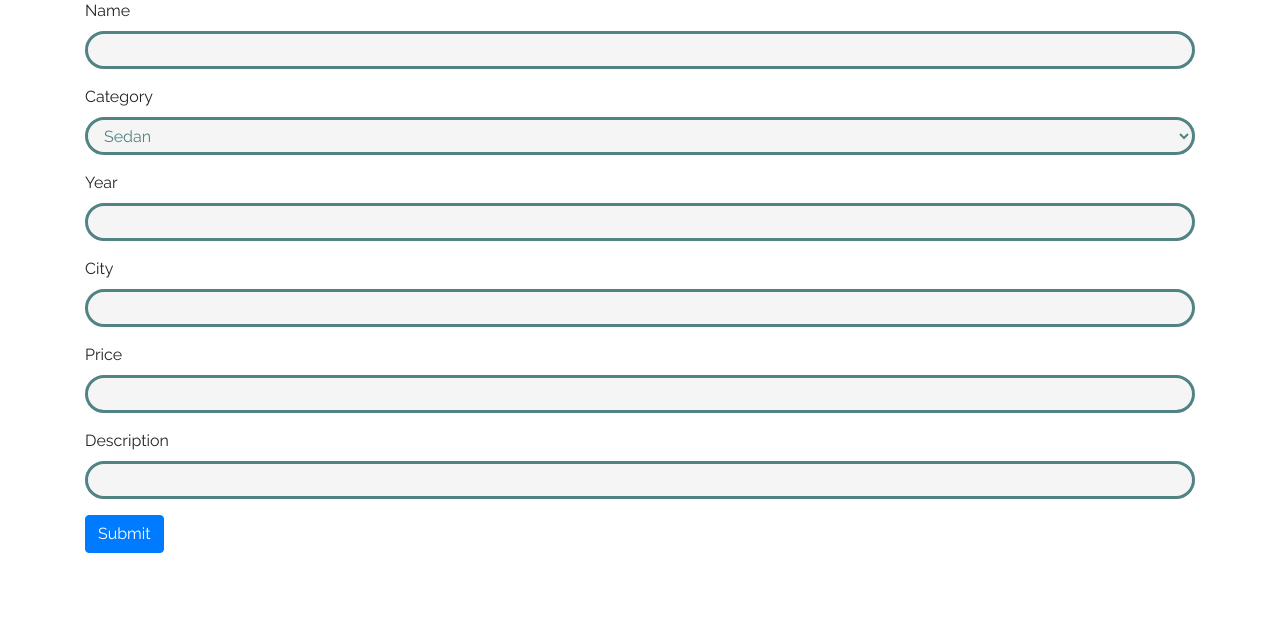
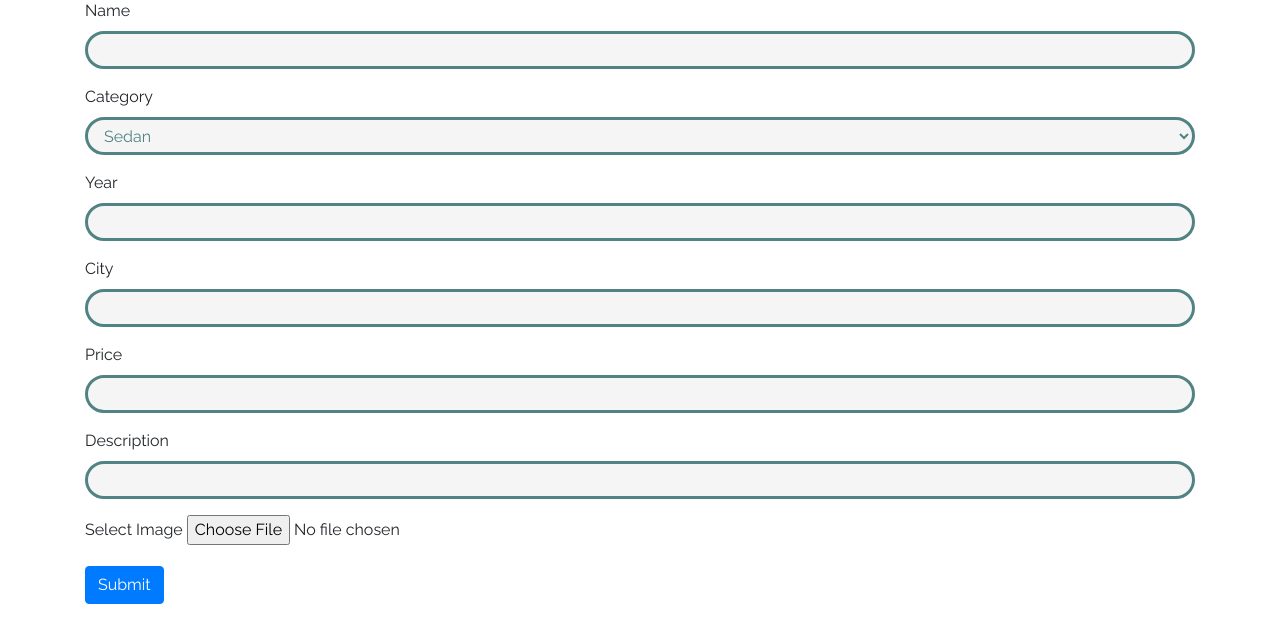
Before and after one commit to munirmaricar/Mobil-Termurah, a Django app: page /RentForm/ in a window 1280 px wide. Shown: the part 101-744 px from the top of the page. Run offline with Django 3.2, Linux system fonts and the light colour scheme; data comes from the database, SQL or seed files in the repository; some libraries are stand-ins or nearby versions.

Commit message:
Try to pull from master

```diff
--- a/tugas/templates/pages/rentForm.html
+++ b/tugas/templates/pages/rentForm.html
@@ -3,7 +3,7 @@
 {% load static %}
 {% block content %}
 <div class="container">
-	<form method="POST" action="{% url 'sendRentForm' %}">{% csrf_token %}
+	<form method="POST" action="{% url 'sendRentForm' %}" enctype="multipart/form-data">{% csrf_token %}
 		<div class="form-group">
 			<label for="">Name</label>
 			<input type='text' name='carName' class="form-control">
@@ -31,6 +31,10 @@
 			<label for="">Description</label>
 			<input type='text' name='carDescription' class="form-control">
 		</div>
+		<div class="form-group">
+			<label for="">Select Image</label>
+			<input type="file" name="carImage">
+		</div>
 		<input type='submit' value='Submit' class="btn btn-large btn-primary">
 		</form>
 </div>
--- a/tugas/views.py
+++ b/tugas/views.py
@@ -153,8 +153,9 @@ def sendRentForm(request):
         city = request.POST['carCity']
         price = request.POST['carPrice']
         description = request.POST['carDescription']
+        image = request.FILES['carImage']
         # Save the comment to the database
-        result = Car.objects.create(carName=name,carCategory=category,carYear=year,carCity=city,carPrice=price,carDescription=description)
+        result = Car.objects.create(carName=name,carCategory=category,carYear=year,carCity=city,carPrice=price,carDescription=description, carImage=image)
         result.save()
         # Redirect to the index.html page to see the result
         return redirect('cars')
```
